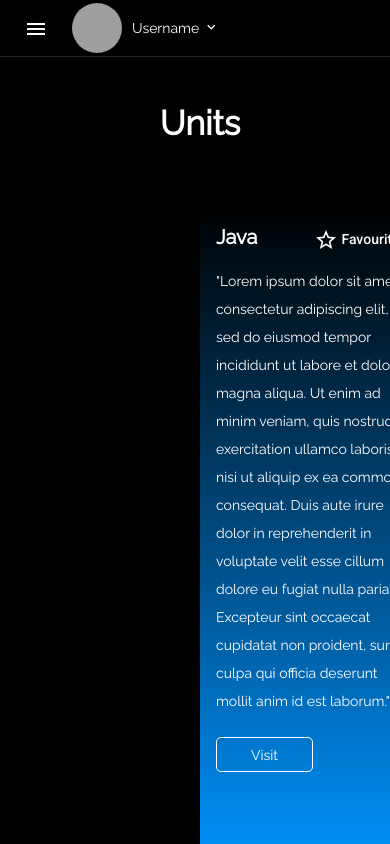
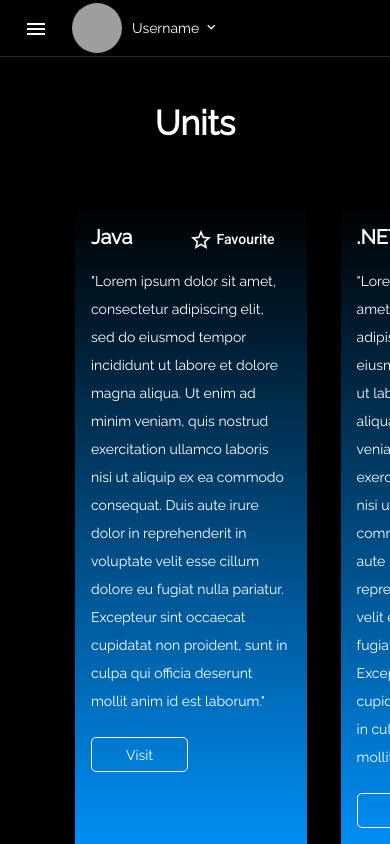
Before and after one commit to CaffeineProgrammer/AtosCompetenceDev, an Angular app in the folder competence-dev-web-app/: page /home in a window 390 px wide. Built offline with nearby package versions, Linux system fonts and the light colour scheme; grey boxes are pictures that could not be loaded.

Commit message:
Added responsiveness

```diff
--- a/competence-dev-web-app/src/app/components/home/home.component.scss
+++ b/competence-dev-web-app/src/app/components/home/home.component.scss
@@ -12,6 +12,14 @@
     font-family: "Raleway";
     font-size: 34px;
     font-weight: bold;
+  }
+
+  @media (max-width: 1024px) {
+    margin: 50px 75px 0 75px;
+  }
+
+  @media (max-width: 375px) {
+    margin: 25px 30px 0 30px;
   }
 }
 
--- a/competence-dev-web-app/src/app/unit-card/unit-card.component.scss
+++ b/competence-dev-web-app/src/app/unit-card/unit-card.component.scss
@@ -5,6 +5,14 @@
   grid-template-rows: 1fr 1fr 1fr 1fr;
   gap: 30px 34px;
   grid-auto-flow: row;
+
+  @media (max-width: 1024px) {
+    grid-template-columns: 1fr 1fr;
+  }
+
+  @media (max-width: 375px) {
+    grid-template-columns: 1fr;
+  }
 }
 
 .content-container:last-child {
```
